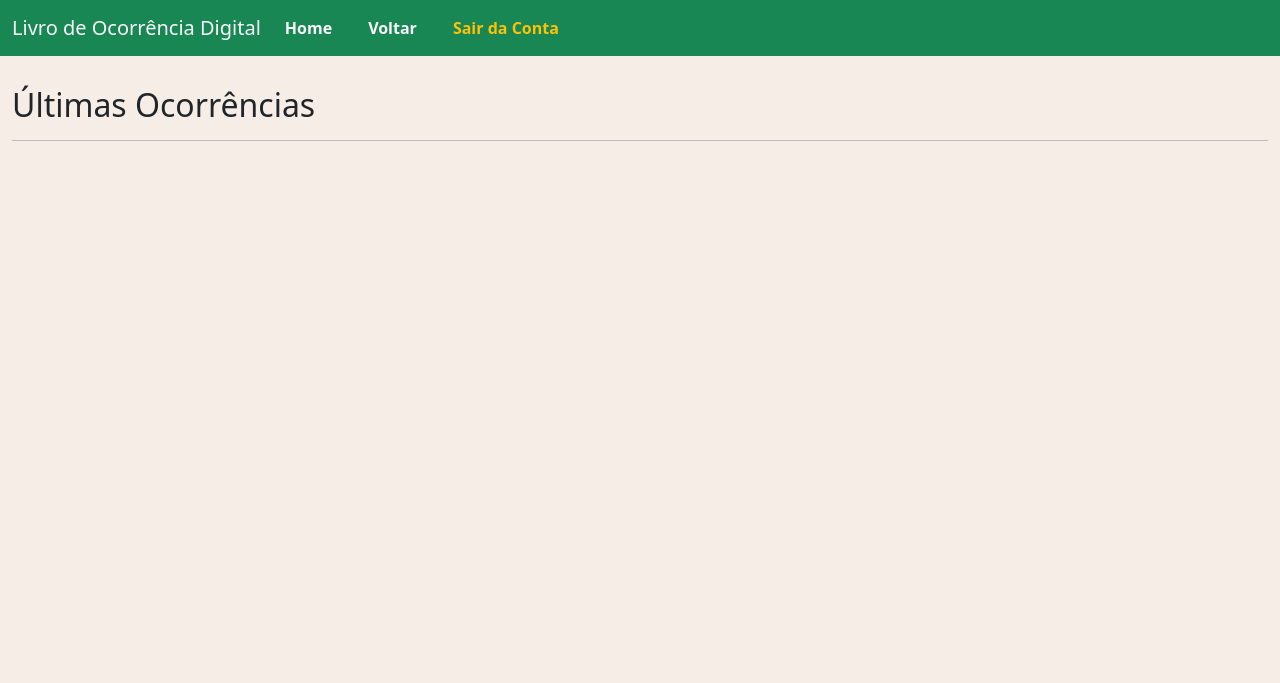
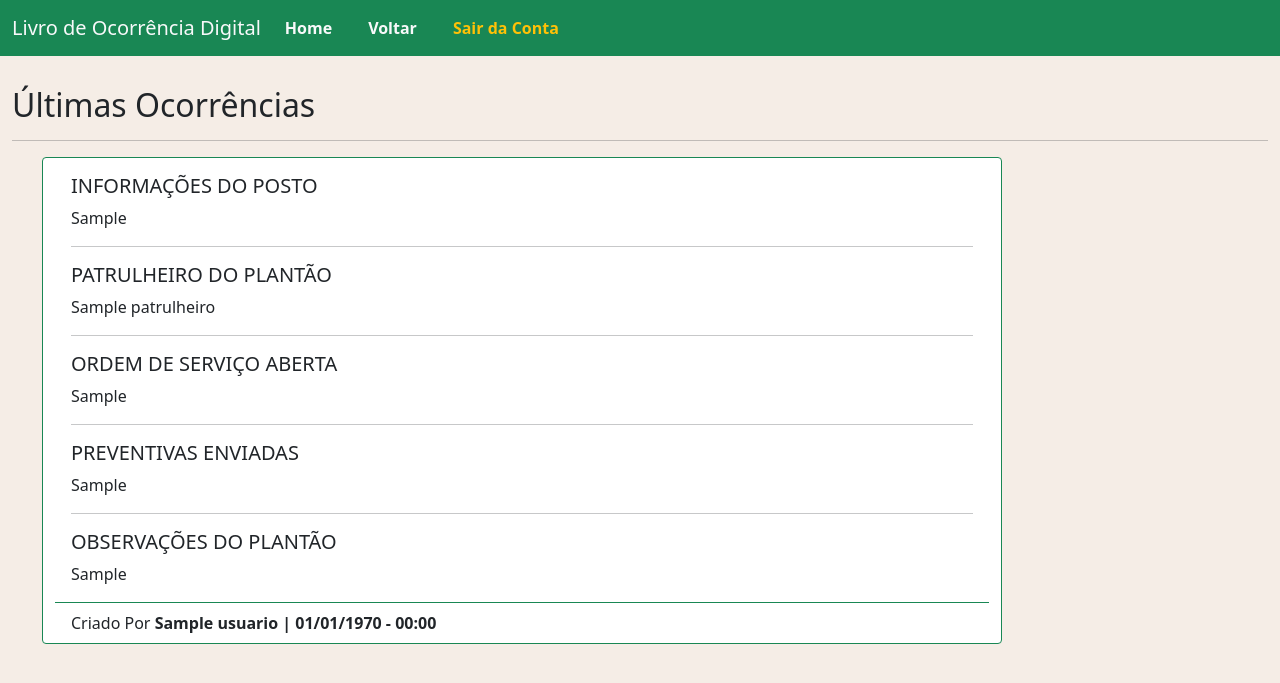
Before and after one commit to neto1920/PHP-Occurrence-Book, a PHP site: page /screens/patrulha/exibir_ocorrencias.php in a window 1280 px wide. Shown: the top 683 px of the page. Run offline with PHP 8.4, Linux system fonts and the light colour scheme; the visitor is signed in with stand-in values (Sample User, id 1); tables that the repository leaves empty or names only in its code hold one stand-in row (values such as "Sample post").

```diff
--- /dev/null
+++ b/conexao.php
@@ -0,0 +1,8 @@
+<?php
+try {
+  $conn = new PDO('mysql:host=localhost;dbname=livro_de_ocorrencia', 'root', '');
+  $conn->setAttribute(PDO::ATTR_ERRMODE, PDO::ERRMODE_EXCEPTION);
+} catch(PDOException $e) {
+    echo 'ERROR: ' . $e->getMessage();
+}
+?>
--- a/func/add_ocorrencia_lider.php
+++ b/func/add_ocorrencia_lider.php
@@ -16,6 +16,8 @@ if(empty($informacoes_posto) || empty($patrulheiro) || empty($os_aberta) || empt
     die();
 };
 
+
+
 $stmt = $conn->prepare("INSERT INTO ocorrencia
                         (INFO_POSTO,ID_PATRULHEIRO,OS_ABERTA,PREVENTIVAS_ENVIADAS,OBS_PLANTONISTA,TIPO, IDUSER)
                         VALUES (:INFO_POSTO,:ID_PATRULHEIRO,:OS_ABERTA,:PREVENTIVAS_ENVIADAS,:OBS_PLANTONISTA,:TIPO,:IDUSER)");
--- a/home.php
+++ b/home.php
@@ -51,7 +51,7 @@
                 <div class="col">
                     <div class="card home-card border-success mb-3" style="max-width: 18rem;">
                         <div class="card-body text-success">
-                            <h5 class="card-title">Lider</h5>
+                            <h5 class="card-title">Portaria</h5>
                             <a class="card-img" href="screens/lider/home.php">
                             <img src="img/lider.png" class="lider"></a>
                         </div>
@@ -60,7 +60,7 @@
                 <div class="col">
                 <div class="card home-card border-success mb-3" style="max-width: 18rem;">
                         <div class="card-body text-success">
-                            <h5 class="card-title">Patrulha</h5>
+                            <h5 class="card-title">Monitoramento</h5>
                             <a class="card-img" href="screens/patrulha/home.php">
                             <img src="img/patrulha.png"></a>
                         </div>
--- a/index.php
+++ b/index.php
@@ -16,7 +16,7 @@
             <div class="card-body">
               <form action="func/valida_login.php" method="post">
                 <div class="form-group">
-                  <input name="email" type="email" class="form-control" placeholder="E-mail">
+                  <input name="email" type="text" class="form-control" placeholder="E-mail">
                 </div>
                 <div class="form-group">
                   <input name="senha" type="password" class="form-control" placeholder="Senha">
--- a/screens/lider/exibir_ocorrencias.php
+++ b/screens/lider/exibir_ocorrencias.php
@@ -48,12 +48,6 @@
         </div>
     </nav>
 
-    <section>
-      <div>
-
-      </div>
-    </section>
-
     <section class="container-fluid">
 
       <h2 style="margin-top: 30px;">Últimas Ocorrências</h2>
--- a/screens/lider/home.php
+++ b/screens/lider/home.php
@@ -1,5 +1,6 @@
 <?php
   require_once('../../func/valida_access.php');
+
 ?>
 <!DOCTYPE html>
 <html lang="pt">
--- a/screens/patrulha/exibir_ocorrencias.php
+++ b/screens/patrulha/exibir_ocorrencias.php
@@ -1,16 +1,19 @@
 <?php
-  $_SERVER['REQUEST_TIME'];
 
+  require_once('../../conexao.php');
   require_once('../../func/valida_access.php');
+  $stmt = $conn->prepare(
+    "SELECT
+      O.ID, O.INFO_POSTO, P.NOME AS PATRULHEIRO, O.OS_ABERTA,
+      O.PREVENTIVAS_ENVIADAS, O.OBS_PLANTONISTA, O.`DATA`, U.NOME AS USUARIO
+    FROM ocorrencia O
+    LEFT JOIN patrulheiro P ON P.ID=O.ID_PATRULHEIRO
+    LEFT JOIN usuario U ON U.ID=O.IDUSER
+    WHERE O.TIPO = 0"
+  );
+  $stmt->execute();
+  $ocorrencias = $stmt->fetchAll();
 
-  $materias = [];
-  $arquivo = fopen('arquivo.hd', 'r');
-
-  while(!feof($arquivo)) {
-    $registro = fgets($arquivo);
-    $materias[] = $registro;
-  }
-  fclose($arquivo);
 ?>
 <!DOCTYPE html>
 <html lang="pt">
@@ -49,39 +52,31 @@
       <div>
 
       </div>
-    </section>
-
       <section class="container-fluid">
 
         <h2 style="margin-top: 30px;">Últimas Ocorrências</h2>
         <hr>
 
-      <?php foreach ($materias as $materia){ ?>
-        <?php
-          $materia_dados = explode("#", $materia);
-          if(count($materia_dados) < 5 ) {
-            continue;
-          }
-        ?>
+        <?php foreach ($ocorrencias as $ocorrencia){ ?>
           <div class="row card-noticias">
             <div class="card border-success" style="max-width: 60rem;">
                 <div class="card-body text-black">
                   <h5>INFORMAÇÕES DO POSTO</h5>
-              <p class="card-text"><?= $materia_dados[0] ?></p>
+                  <p class="card-text"><?= $ocorrencia['INFO_POSTO'] ?></p>
                   <hr>
                   <h5>PATRULHEIRO DO PLANTÃO</h5>
-              <p class="card-text"><?= $materia_dados[1] ?></p>
+                  <p class="card-text"><?= $ocorrencia['PATRULHEIRO'] ?></p>
                   <hr>
                   <h5>ORDEM DE SERVIÇO ABERTA</h5>
-              <p class="card-text"><?= $materia_dados[2] ?></p>
+                  <p class="card-text"><?= $ocorrencia['OS_ABERTA'] ?></p>
                   <hr>
                   <h5>PREVENTIVAS ENVIADAS</h5>
-              <p class="card-text"><?= $materia_dados[3] ?></p>
+                  <p class="card-text"><?= $ocorrencia['PREVENTIVAS_ENVIADAS'] ?></p>
                   <hr>
                   <h5>OBSERVAÇÕES DO PLANTÃO</h5>
-              <p class="card-text"><?= $materia_dados[4] ?></p>
+                  <p class="card-text"><?= $ocorrencia['OBS_PLANTONISTA'] ?></p>
                 </div>
-            <div class="card-footer bg-transparent border-success"><?= date('d/m/Y H:i') ?></div>
+                <div class="card-footer bg-transparent border-success"> Criado Por <b> <?= $ocorrencia['USUARIO'] ?> | <?=date('d/m/Y - H:i', strtotime($ocorrencia['DATA']));?> </b></div>
             </div>
           </div>
         <br>
```
Also changed, not shown: img/alarme.png (added), 1 other file. Lines whose indentation alone changed are shown as unchanged.
